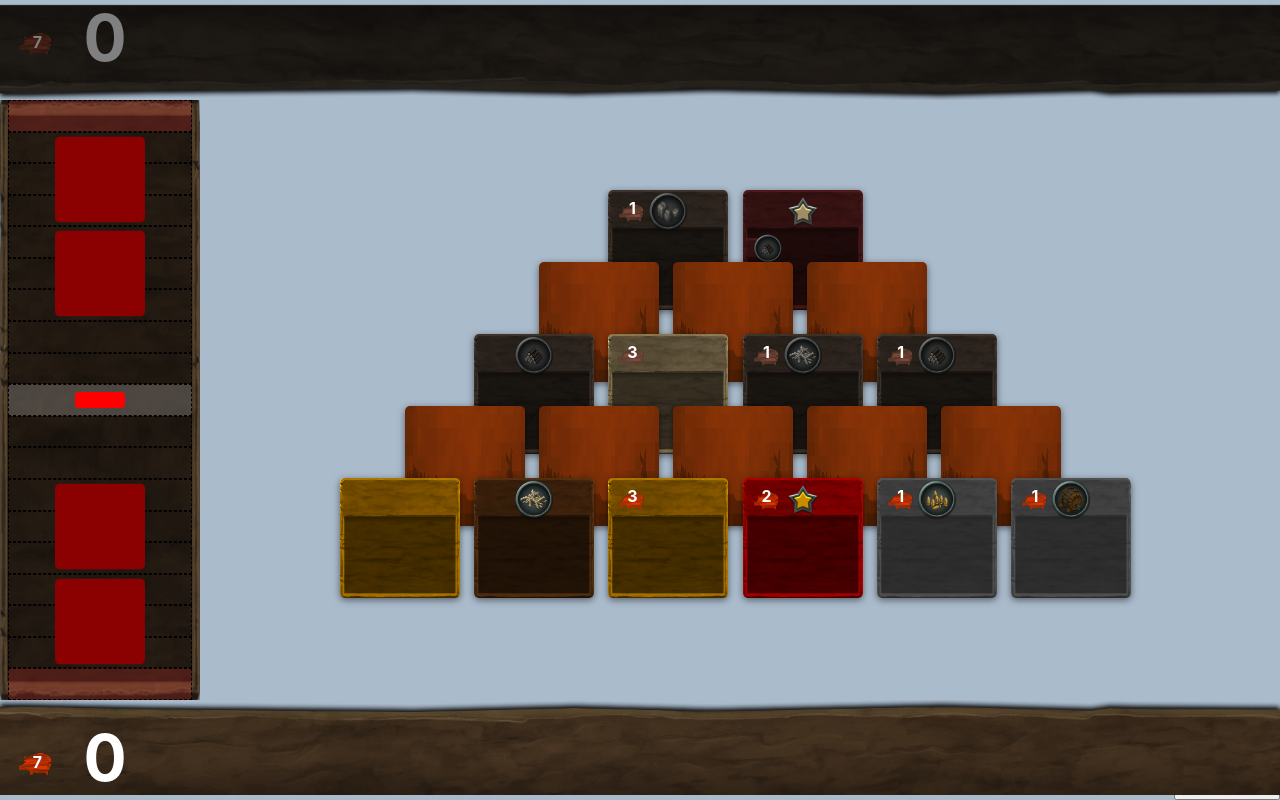
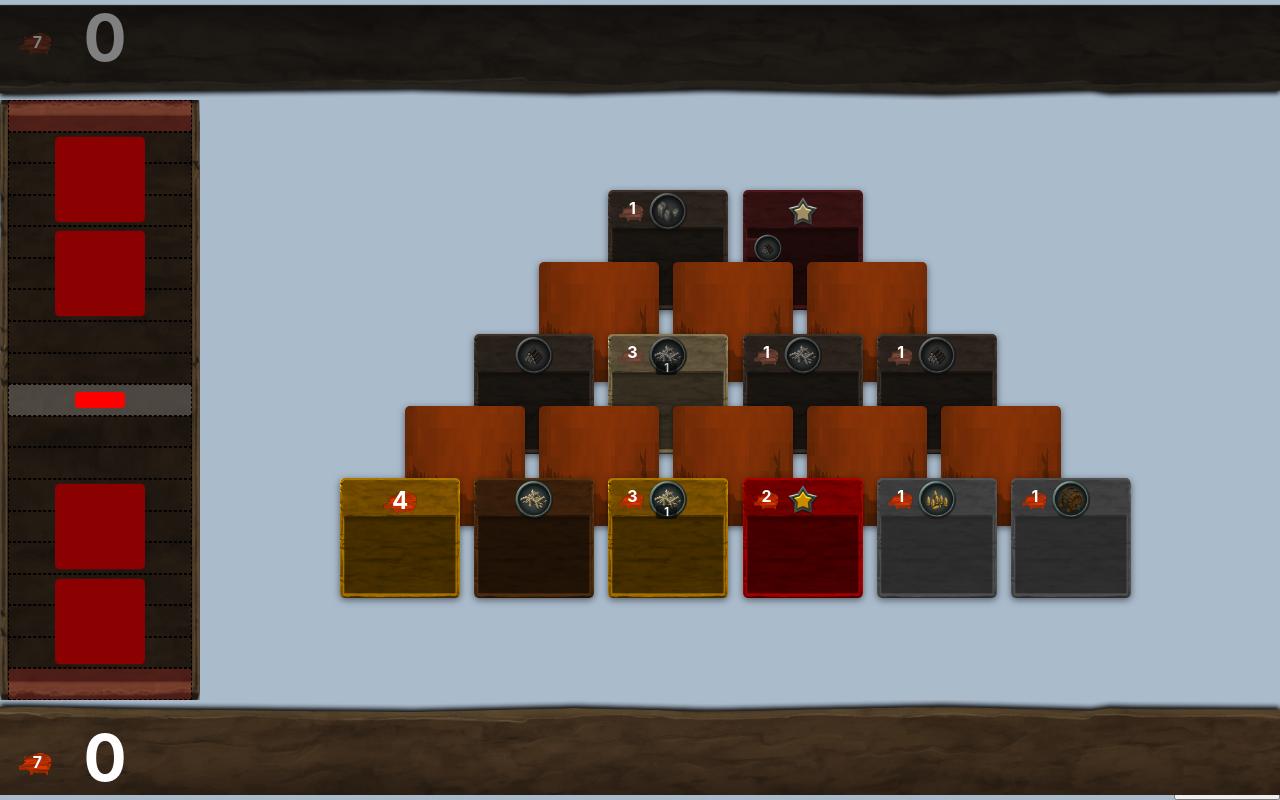
Before and after one commit to mastastealth/pocketworld-duels, a Svelte app: page / in a window 1280 px wide. Built offline with nearby package versions, Linux system fonts and the light colour scheme.

Commit message:
Eco card

```diff
--- a/src/Card.svelte
+++ b/src/Card.svelte
@@ -43,10 +43,12 @@
 			</div>
 		{/if}
 
-		{#if card.res}
-			<div class="pog"></div>
+		{#if card.res || card.trade}
+			<div class="pog" data-trade={card.trade}></div>
 		{:else if card.vp}
 			<div class="vp">{card.vp}</div>
+		{:else if card.instant}
+			<div class="instant">{card.instant}</div>
 		{:else if card.war}
 			{#each warLen() as star}
 				<img src="/assets/star.png" alt="⭐" class="star">
@@ -134,7 +136,6 @@
 	position: relative;
 	width: 40px;
 }
-
 	.pog:before {
 		background: url('/assets/res.png') no-repeat;
 		background-size: 120px 60px;
@@ -148,6 +149,19 @@
 		.card[data-res="wood"] .pog:before { background-position: -60px 0; }
 		.card[data-res="paper"] .pog:before { background-position: 0 -30px; }
 		.card[data-res="glass"] .pog:before { background-position: -30px -30px; }
+
+	.pog[data-trade]:after {
+		background: rgba(0, 0, 0, 0.5);
+		border-radius: 3px;
+		content: "1";
+		display: block;
+		font-size: 0.7em;
+		padding: 0 8px;
+		position: absolute;
+		bottom: 1px; left: 20%;
+		text-align: center;
+		z-index: 1;
+	}
 
 header {
 	align-items: center;
@@ -165,10 +179,17 @@ header {
 	width: 30px;
 }
 
-.vp {
+.vp, .instant {
 	font-size: 1.5em;
 	mix-blend-mode: soft-light;
 }
+	.instant {
+		background: url('/assets/res.png') no-repeat -120px -3px;
+		background-size: 160px 80px;
+		mix-blend-mode: unset;
+		text-align: center;
+		width: 40px;
+	}
 
 .sci-icon {
 	height: 100%;
```
